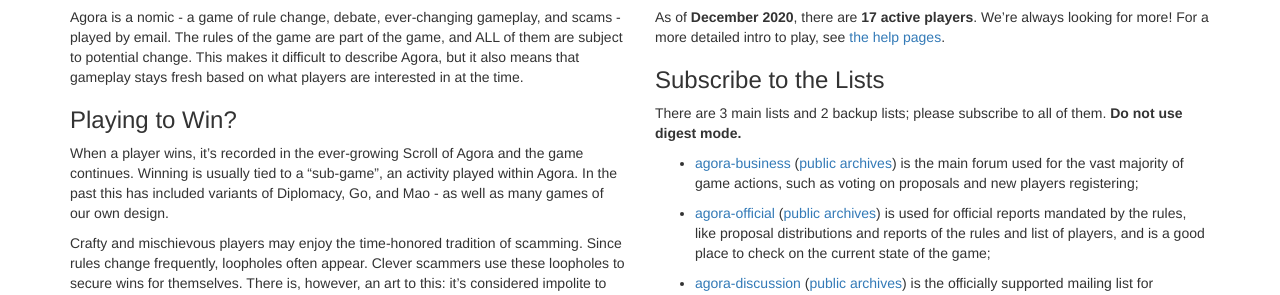
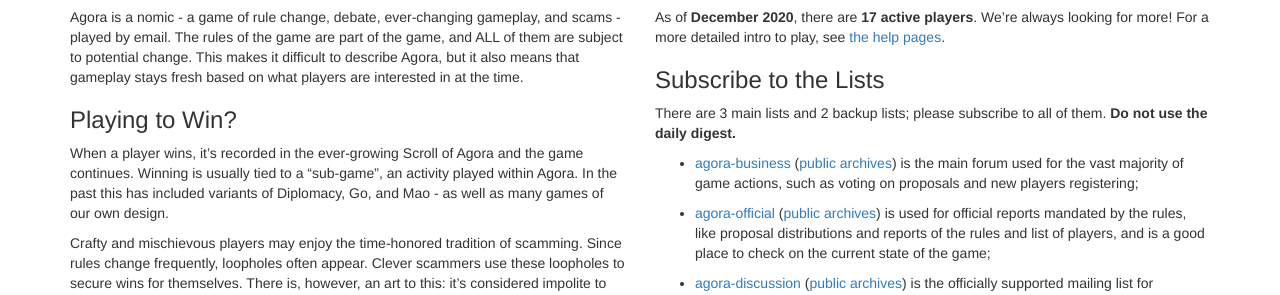
Before and after one commit to nixnull/agoranomic.github.io, a Jekyll site: the page built from index.md, in a window 1280 px wide. Shown: the part 292-587 px from the top of the page. Built offline with Jekyll 4.4.1, drawn with Linux system fonts in a browser that asks for light colours; nearby versions of some CDN libraries; our own code applies the rules of GitHub Pages for plain Markdown files.

Commit message:
more clear digest warning

```diff
--- a/index.md
+++ b/index.md
@@ -63,7 +63,7 @@ looking for more! For a more detailed intro to play, see [the help pages](https:
 ### Subscribe to the Lists
 
 There are 3 main lists and 2 backup lists; please subscribe to all of
-them. **Do not use digest mode.**
+them. **Do not use the daily digest.**
 
 * [agora-business](http://www.agoranomic.org/cgi-bin/mailman/listinfo/agora-business)
   ([public
```
